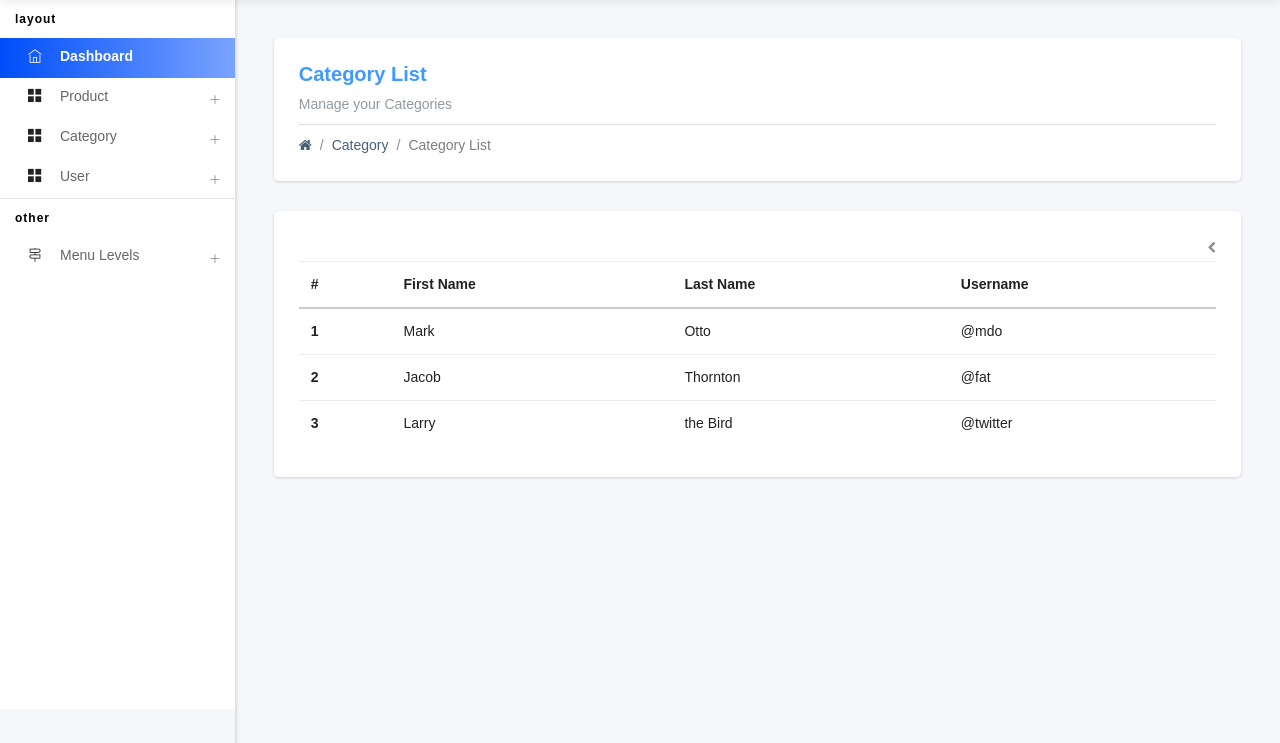
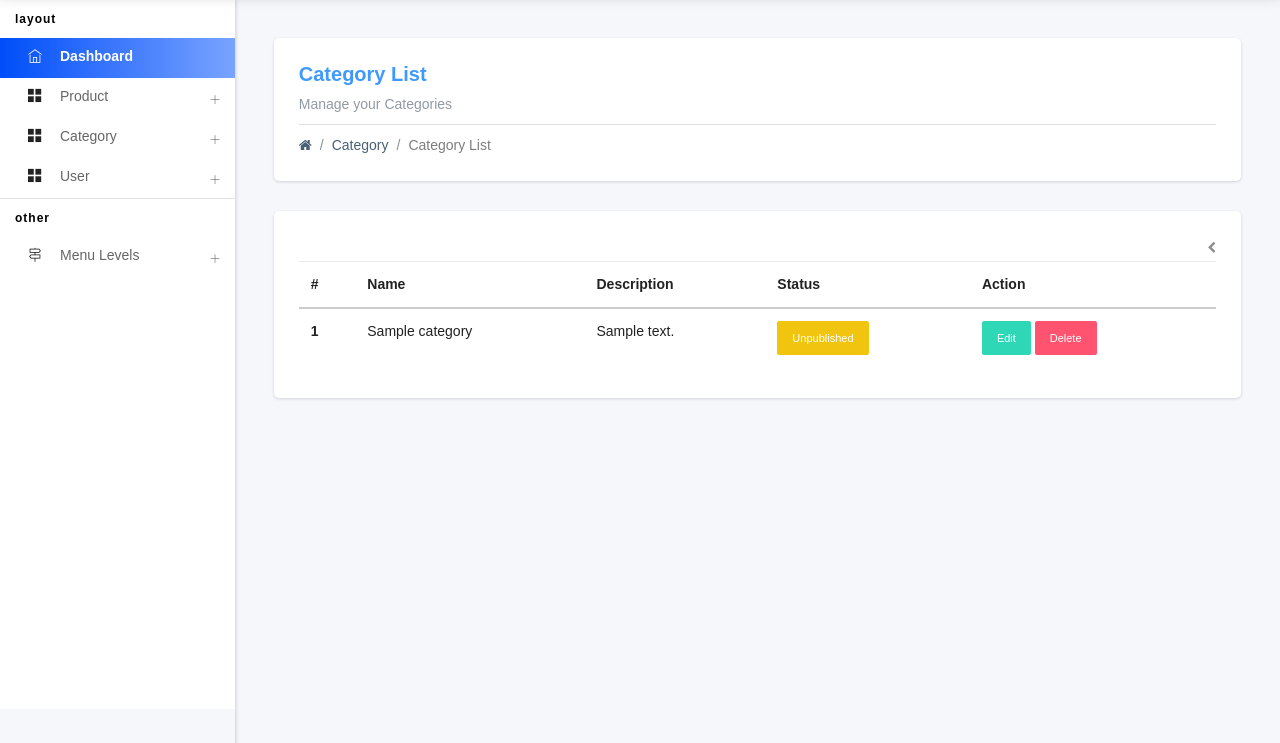
Before and after one commit to dev-ranad/ecommerce_php, a PHP site: page /views/category/index.php in a window 1280 px wide. Shown: the part 57-800 px from the top of the page. Run offline with PHP 8.4, Linux system fonts and the light colour scheme; the visitor is signed in with stand-in values (Sample User, id 1); tables that the repository leaves empty or names only in its code hold one stand-in row (values such as "Sample post").

Commit message:
Category CRUD

```diff
--- a/Class/Category.php
+++ b/Class/Category.php
@@ -1,7 +1,14 @@
 <?php
-include("helper/Validation.php");
 class Category extends Database
 {
+    public function index()
+    {
+        $query = "SELECT * FROM categories";
+        if (mysqli_query($this->connector, $query)) {
+            $categories = mysqli_query($this->connector, $query);
+            return $categories;
+        }
+    }
     public function create($data)
     {
         $validator = new Validation();
@@ -28,4 +35,53 @@ class Category extends Database
             }
         }
     }
+
+    public function edit($id)
+    {
+        $query = "SELECT * FROM categories WHERE id = $id";
+        if (mysqli_query($this->connector, $query)) {
+            $data = mysqli_query($this->connector, $query);
+            $category = mysqli_fetch_assoc($data);
+            return $category;
+        }
+    }
+
+    public function update($data)
+    {
+        $id = $data['id'];
+        $name = $data['name'];
+        $description = $data['description'];
+
+        $query = "UPDATE categories SET name='$name', description='$description' WHERE id=$id";
+        if (mysqli_query($this->connector, $query)) {
+            $message = "Category Updated Successfully!";
+            return $message;
+        } else {
+            $message = "Category Not Updated";
+            return $message;
+        }
+    }
+
+    public function update_status($id, $status)
+    {
+        if ($status == 1) {
+            $query = "UPDATE categories SET status=0 WHERE id = $id";
+            mysqli_query($this->connector, $query);
+        } else {
+            $query = "UPDATE categories SET status=1 WHERE id = $id";
+            mysqli_query($this->connector, $query);
+        }
+    }
+
+    public function delete($id)
+    {
+        $query = "DELETE FROM categories WHERE id = $id";
+        if (mysqli_query($this->connector, $query)) {
+            $message = "Category Deleted Successfully!";
+            return $message;
+        } else {
+            $message = "Category Not Deleted";
+            return $message;
+        }
+    }
 }
--- a/Class/User.php
+++ b/Class/User.php
@@ -1,35 +1,48 @@
 <?php
 include("helper/Database.php");
+include("helper/Validation.php");
 class User extends Database
 {
     public function login($data)
     {
+        $validator = new Validation();
+        $validation_rules = [
+            'email' => 'required|email',
+            'password' => 'required|password',
+        ];
+        $message = $validator->validate($data, $validation_rules);
+        if ($message != '') {
+            return $message;
+        }
+        if (!$message) {
             $email = $data['email'];
             $password = md5($data['password']);
 
             $query = "SELECT * FROM user WHERE email = '$email' AND password = '$password'";
 
-        if(mysqli_query($this->connector,$query)){
+            if (mysqli_query($this->connector, $query)) {
                 $result = mysqli_query($this->connector, $query);
                 $user = mysqli_fetch_assoc($result);
-            if($user){
+                if ($user) {
                     header('location:index.php');
                     session_start();
                     $_SESSION['id'] = $user['id'];
                     $_SESSION['email'] = $user['email'];
                     $_SESSION['password'] = $user['password'];
-            } else{
+                } else {
                     $error = "You Email or Password is Incorrect!";
                     return $error;
                 }
             }
         }
+    }
 
-    public function logout(){
+    public function logout()
+    {
         session_destroy();
-        if($_GET['logout'] != 'user.views'){
+        if ($_GET['logout'] != 'user.views') {
             header('location:login.php');
-        }else{
+        } else {
             header('location:../../login.php');
         }
     }
--- a/Class/helper/Validation.php
+++ b/Class/helper/Validation.php
@@ -24,6 +24,10 @@ class Validation
                         if ($rule == 'email' && filter_var($params[$field], FILTER_VALIDATE_EMAIL) == false) {
                             $response .= "The value of " . $field . " is not a valid email value.\n";
                         }
+
+                        if ($rule == 'password' && preg_match('/^(?=.*\d)(?=.*[A-Za-z])[0-9A-Za-z!@#$%]{8,12}$/', $params[$field]) == false) {
+                            $response .= "The value of " . $field . " is not a valid.<br>password has to be at least one number,<br>one letter,<br>one spacial character<br>and there have to be 8-12 characters.\n";
+                        }
                     }
                 }
             }
--- a/backend/views/category/index.php
+++ b/backend/views/category/index.php
@@ -1,5 +1,20 @@
 <?php
 include("../../layouts/header.views.php");
+
+$category_obj = new Category();
+$data = $category_obj->index();
+
+if (isset($_GET['sender'])) {
+    $id = $_GET['id'];
+    if ($_GET['sender'] == 'update_status') {
+        $status = $_GET['status'];
+        $category_obj->update_status($id, $status);
+    } elseif ($_GET['sender'] == 'delete') {
+        $message = $category_obj->delete($id, null);
+    }
+}
+
+
 ?>
 <div class="pcoded-content">
     <div class="pcoded-inner-content">
@@ -13,11 +28,11 @@ include("../../layouts/header.views.php");
                         <p class="text-muted m-b-10">Manage your Categories</p>
                         <ul class="breadcrumb-title b-t-default p-t-10">
                             <li class="breadcrumb-item">
-                                <a href="index.html"> <i class="fa fa-home"></i> </a>
+                                <a href="../../index.php"> <i class="fa fa-home"></i> </a>
                             </li>
-                            <li class="breadcrumb-item"><a href="#!">Category</a>
+                            <li class="breadcrumb-item"><a href="index.php">Category</a>
                             </li>
-                            <li class="breadcrumb-item"><a href="#!">Category List</a>
+                            <li class="breadcrumb-item"><a href="">Category List</a>
                             </li>
                         </ul>
                     </div>
@@ -42,30 +57,31 @@ include("../../layouts/header.views.php");
                                 <thead>
                                     <tr>
                                         <th>#</th>
-                                        <th>First Name</th>
-                                        <th>Last Name</th>
-                                        <th>Username</th>
+                                        <th>Name</th>
+                                        <th>Description</th>
+                                        <th>Status</th>
+                                        <th>Action</th>
                                     </tr>
                                 </thead>
                                 <tbody>
-                                    <tr>
-                                        <th scope="row">1</th>
-                                        <td>Mark</td>
-                                        <td>Otto</td>
-                                        <td>@mdo</td>
-                                    </tr>
-                                    <tr>
-                                        <th scope="row">2</th>
-                                        <td>Jacob</td>
-                                        <td>Thornton</td>
-                                        <td>@fat</td>
-                                    </tr>
-                                    <tr>
-                                        <th scope="row">3</th>
-                                        <td>Larry</td>
-                                        <td>the Bird</td>
-                                        <td>@twitter</td>
-                                    </tr>
+                                    <?php while ($category = mysqli_fetch_assoc($data)) { ?>
+                                        <tr>
+                                            <th scope="row">1</th>
+                                            <td><?php echo $category['name']; ?></td>
+                                            <td><?php echo $category['description']; ?></td>
+                                            <td>
+                                                <?php if ($category['status'] == 0) { ?>
+                                                    <a class="btn btn-sm btn-info" href="?sender=update_status&&id=<?php echo $category['id']; ?>&&status=0">Published</a>
+                                                <?php } else { ?>
+                                                    <a class="btn btn-sm btn-warning" href="?sender=update_status&&id=<?php echo $category['id']; ?>&&status=1">Unpublished</a>
+                                                <?php } ?>
+                                            </td>
+                                            <td>
+                                                <a class="btn btn-sm btn-success" href="edit.php?sender=edit&&id=<?php echo $category['id']; ?>">Edit</a>
+                                                <a class="btn btn-sm btn-danger" href="?sender=delete&&id=<?php echo $category['id']; ?>">Delete</a>
+                                            </td>
+                                        </tr>
+                                    <?php } ?>
                                 </tbody>
                             </table>
                         </div>
```
Also changed, not shown: backend/login.php (+12 -3 lines), backend/views/category/create.php (+3 -4 lines), backend/views/category/edit.php (+94 -0 lines). Lines whose indentation alone changed are shown as unchanged.
